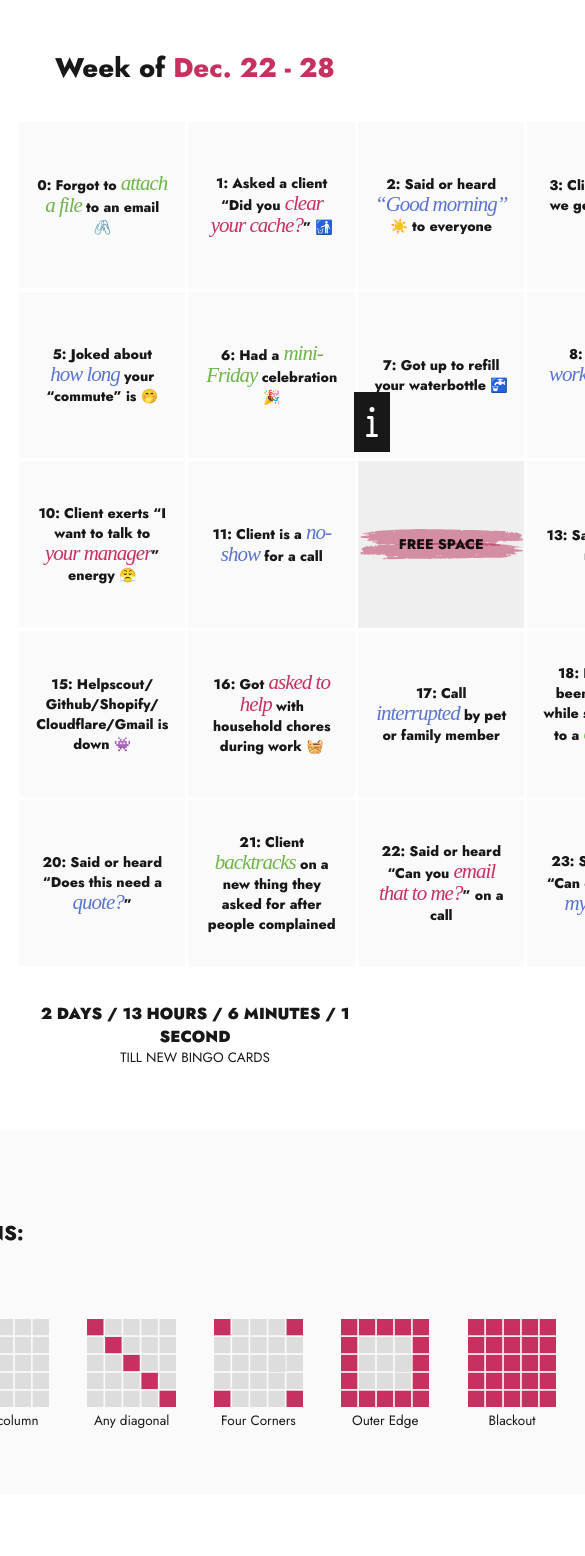
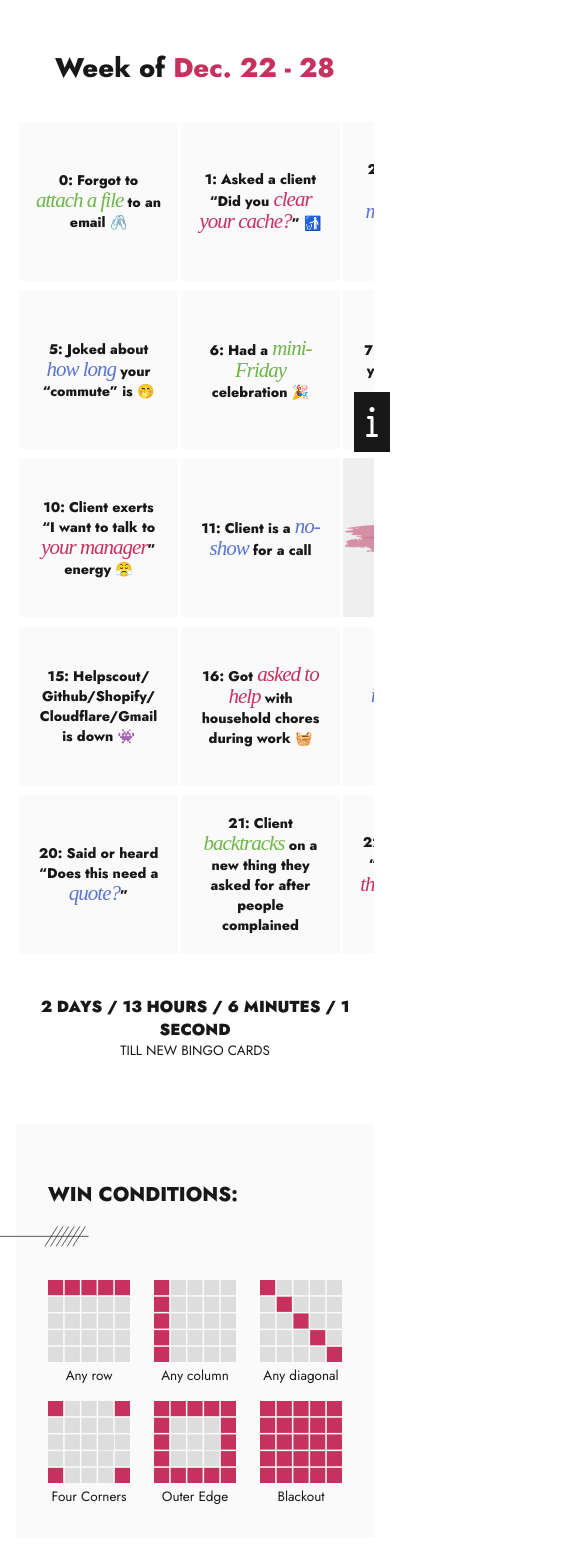
Before and after one commit to giantpaper/techybingo, a Vue app: page / in a window 390 px wide. Shown: the top 1556 px of the page, 585 px wide, since content can reach past the window. Built offline with nearby package versions, Linux system fonts and the light colour scheme; a web font is replaced by a local one.

Commit message:
IMPROV: now looks better on mobile devices

```diff
--- a/src/components/Board.vue
+++ b/src/components/Board.vue
@@ -25,15 +25,23 @@
 		grid-template-columns: repeat(5, 1fr);
 		margin: 0 auto;
 		width: 105ch;
+		overflow-x: auto;
+		max-width: 100%;
 		aspect-ratio: 1/1;
 		list-style: none;
 		margin-top: 0;
 		margin-bottom: 0;
 		padding: 0;
+		min-height: 100vh;
+		@media (min-width: 768px) {
+			min-height: unset;
+		}
 		li {
 			border-right: 3px var(--color-border) solid;
 			border-bottom: 3px var(--color-border) solid;
 			transition: background 0.2s;
+			min-width: calc(100ch / 5);
+			aspect-ratio: 1/1;
 			&.bingo {
 				.checked {
 					color: white;
--- a/src/components/Info.vue
+++ b/src/components/Info.vue
@@ -72,16 +72,22 @@
 			visibility: hidden;
 			font-size: 1rem;
 			line-height: 160%;
-			padding: var(--ts-spacing-x) var(--ts-spacing-y);
 			overflow-y: auto;
 			max-height: 100vh;
+			padding: calc(var(--ts-spacing-x) * 0.5) calc(var(--ts-spacing-y) * 0.5);
+			@media (min-width: 768px) {
+				padding: var(--ts-spacing-x) var(--ts-spacing-y);
+			}
 			li {
 				margin-bottom: 1rem;
 			}
 		}
 		&.open {
-			width: 80%;
+			width: 90%;
 			max-width: 900px;
+			@media (min-width: 768px) {
+				width: 80%;
+			}
 			#info_content {
 				visibility: visible;
 			}
--- a/src/components/WinCond.vue
+++ b/src/components/WinCond.vue
@@ -34,11 +34,19 @@
 		flex-wrap: wrap;
 		gap: 1rem;
 		width: 105ch;
-		padding: var(--ts-spacing-x) var(--ts-spacing-y);
+		max-width: 100%;
+		flex-wrap: wrap;
 		justify-content: space-between;
 		background: var(--ts-color-lightgray);
+		padding: calc(var(--ts-spacing-x) * 0.5) calc(var(--ts-spacing-y) * 0.5);
+		@media (min-width: 768px) {
+			padding: var(--ts-spacing-x) var(--ts-spacing-y);
+		}
 		figure {
-			width: calc( (100% / 6) - 2rem );
+			width: calc( (100% / 3) - 1rem );
+			@media (min-width: 768px) {
+				width: calc( (100% / 6) - 2rem );
+			}
 		}
 		img {
 			margin: 0 auto;
```
